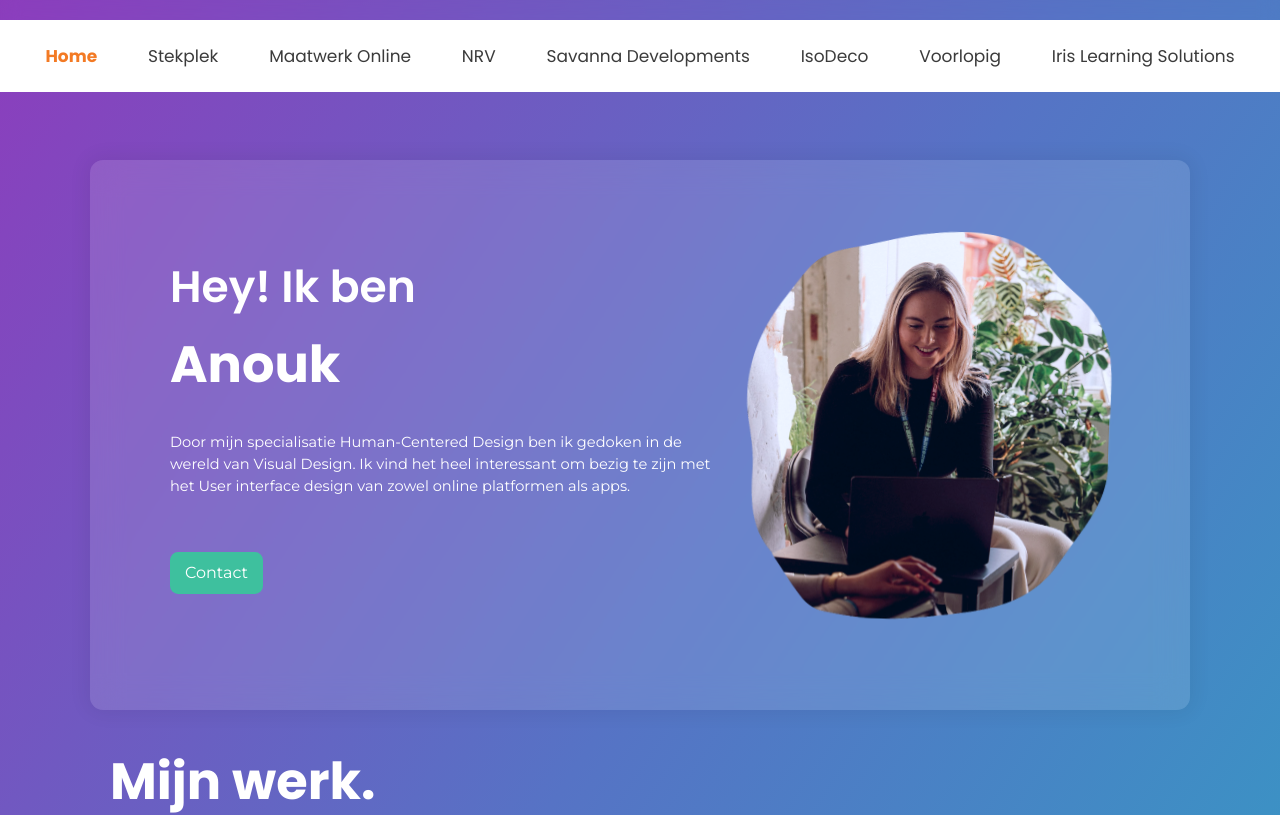
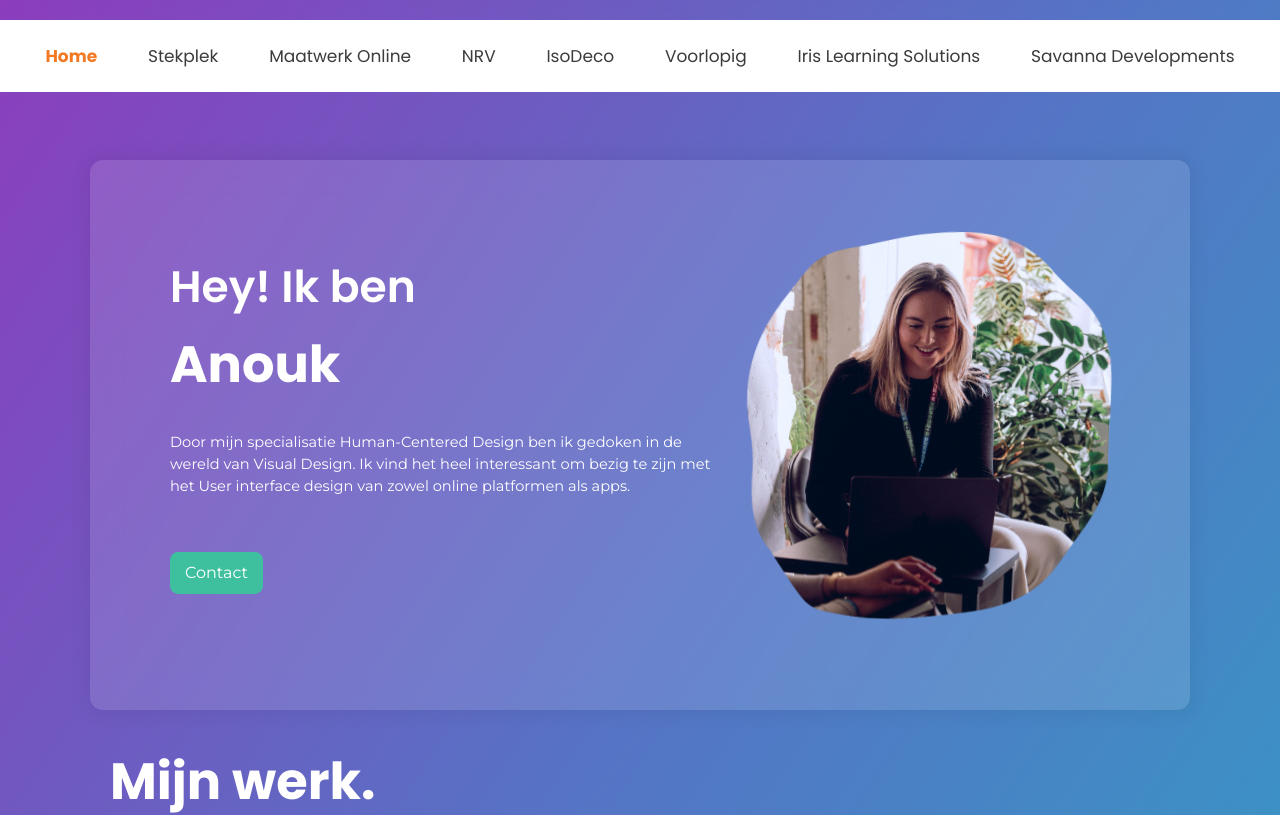
Before and after one commit to BruceKristelijn/anoukheeselaars.nl, a Vue app: page / in a window 1280 px wide. Shown: the top 815 px of the page. Built offline with nearby package versions, Linux system fonts and the light colour scheme.

Commit message:
Change route.js ordering

```diff
--- a/src/routes.js
+++ b/src/routes.js
@@ -43,14 +43,6 @@ export const routes = [
       activeColor: "#E34800"
     }
   },
-  { path: '/savannadevelopments',
-    component: SavannaDevelopments,
-    name: "Savanna Developments",
-    meta: {
-      backgroundColor: "#B93056",
-      activeColor: "#B93056"
-    }
-  },
   { path: '/isodeco',
     component: Isodeco,
     name: "IsoDeco",
@@ -74,6 +66,14 @@ export const routes = [
       backgroundColor: "linear-gradient(180deg, #AC8973 0%, #BE9C86 100%)",
       activeColor: "#AC8973"
     }
+  },
+  { path: '/savannadevelopments',
+    component: SavannaDevelopments,
+    name: "Savanna Developments",
+    meta: {
+      backgroundColor: "#B93056",
+      activeColor: "#B93056"
+    }
   }
 ]
 
```
